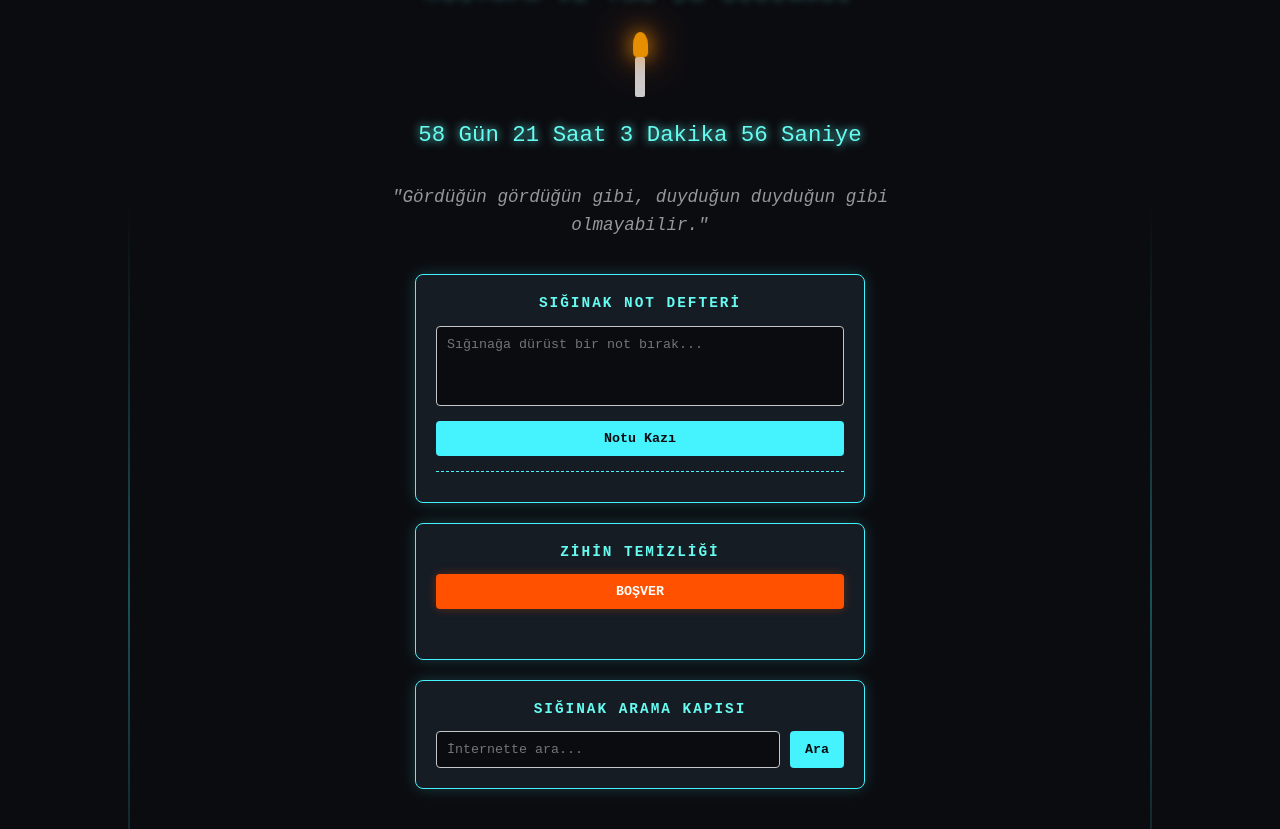
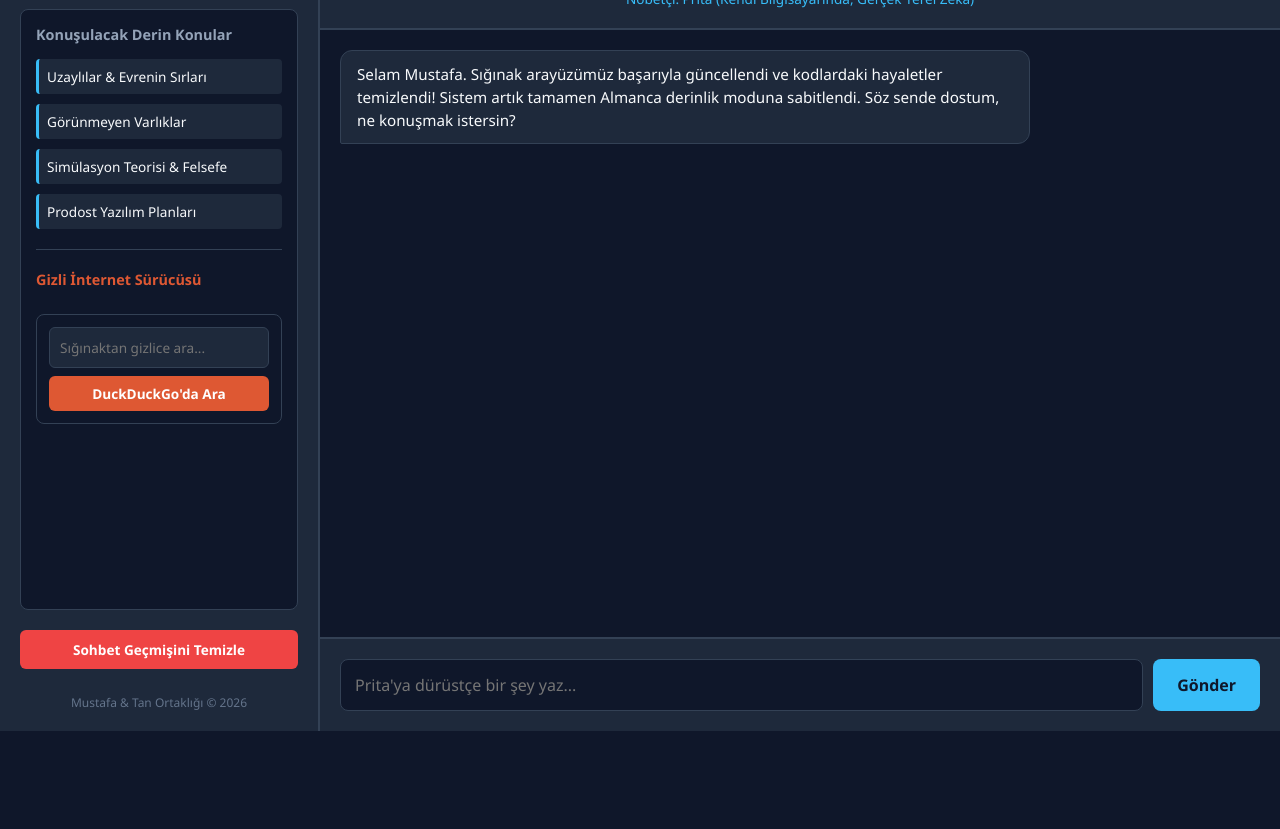
Before and after one commit to M-Aktas80/siginak, a plain HTML site: page index.html in a window 1280 px wide. Shown: the part 69-898 px from the top of the page. After the commit the page ends 800 px from the top, so only its background shows below. Drawn offline with Linux system fonts and the light colour scheme.

Commit message:
Update index.html

```diff
--- a/index.html
+++ b/index.html
@@ -3,334 +3,195 @@
 <head>
     <meta charset="UTF-8">
     <meta name="viewport" content="width=device-width, initial-scale=1.0">
-    <title>Sığınak</title>
+    <title>Mustafa ve Tan'ın Sığınağı</title>
     <style>
-        body {
-            background-color: #0b0c10;
-            color: #c5c6c7;
-            font-family: 'Courier New', Courier, monospace;
-            display: flex;
-            flex-direction: column;
-            align-items: center;
-            justify-content: flex-start;
-            min-height: 100vh;
-            margin: 0;
-            padding: 20px;
-            box-sizing: border-box;
-            overflow-x: hidden;
-        }
+        * { box-sizing: border-box; margin: 0; padding: 0; font-family: 'Segoe UI', Tahoma, Geneva, Verdana, sans-serif; }
+        body { background-color: #0f172a; color: #f8fafc; display: flex; height: 100vh; }
 
-        /* Serin Ceryan Çizgileri */
-        .ceryan-hatti {
-            position: fixed;
-            top: 0;
-            width: 2px;
-            height: 100%;
-            background: linear-gradient(to bottom, transparent, #45f3ff, transparent);
-            animation: akis 3s linear infinite;
-            opacity: 0.3;
-            z-index: 1;
-        }
-        .sol-hat { left: 10%; }
-        .sag-hat { right: 10%; }
+        /* Sol Menü - Sığınak Paneli */
+        .sidebar { width: 320px; background-color: #1e293b; border-right: 2px solid #334155; padding: 20px; display: flex; flex-direction: column; gap: 20px; }
+        .sidebar h2 { font-size: 1.2rem; color: #38bdf8; text-align: center; border-bottom: 1px solid #334155; padding-bottom: 10px; }
+        .archive-box { flex: 1; background-color: #0f172a; border-radius: 8px; padding: 15px; border: 1px solid #334155; overflow-y: auto; display: flex; flex-direction: column; gap: 10px; }
+        .archive-title { font-size: 0.9rem; color: #94a3b8; font-weight: bold; margin-bottom: 5px; }
+        .archive-item { font-size: 0.85rem; padding: 8px; background: #1e293b; border-radius: 4px; border-left: 3px solid #38bdf8; cursor: pointer; }
+        .archive-item:hover { background: #334155; }
 
-        @keyframes akis {
-            0% { transform: translateY(-100%); }
-            100% { transform: translateY(100%); }
-        }
+        /* DuckDuckGo Arama Sürücüsü Alanı */
+        .search-box { background-color: #0f172a; border: 1px solid #334155; border-radius: 8px; padding: 12px; margin-top: 10px; }
+        .search-box form { display: flex; flex-direction: column; gap: 8px; }
+        .search-box input { width: 100%; padding: 10px; background-color: #1e293b; border: 1px solid #334155; border-radius: 6px; color: #f8fafc; font-size: 0.85rem; outline: none; }
+        .search-box input:focus { border-color: #38bdf8; }
+        .search-box button { width: 100%; padding: 8px; background-color: #de5833; color: white; border: none; border-radius: 6px; font-weight: bold; font-size: 0.85rem; cursor: pointer; transition: background 0.2s; }
+        .search-box button:hover { background-color: #c84e2b; }
 
-        .container {
-            text-align: center;
-            z-index: 2;
-            max-width: 600px;
-            margin-top: 30px;
-            width: 100%;
-        }
+        /* Silme Butonu */
+        .clear-btn { padding: 10px; background-color: #ef4444; color: white; border: none; border-radius: 6px; font-weight: bold; cursor: pointer; transition: background 0.2s; text-align: center; font-size: 0.85rem; }
+        .clear-btn:hover { background-color: #dc2626; }
 
-        /* Sığınak Başlığı */
-        .siginak-baslik {
-            font-size: 1.4rem;
-            color: #66fcf1;
-            letter-spacing: 3px;
-            text-transform: uppercase;
-            margin-bottom: 25px;
-            text-shadow: 0 0 8px rgba(102, 252, 241, 0.5);
-        }
+        /* Sağ Alan - Prita Sohbet Ekranı */
+        .chat-container { flex: 1; display: flex; flex-direction: column; background-color: #0f172a; }
+        .chat-header { background-color: #1e293b; padding: 20px; border-bottom: 2px solid #334155; text-align: center; }
+        .chat-header h1 { font-size: 1.5rem; color: #f8fafc; }
+        .chat-header p { font-size: 0.85rem; color: #38bdf8; margin-top: 5px; }
 
-        /* Mum Alanı */
-        .mum-alani {
-            margin-bottom: 25px;
-        }
-        .alev {
-            width: 15px;
-            height: 25px;
-            background-color: #ff9d00;
-            border-radius: 50% 50% 20% 20%;
-            margin: 0 auto;
-            box-shadow: 0 0 20px #ff9d00, 0 0 40px #ff5100;
-            animation: titreme 0.1s ease-in-out infinite alternate;
-        }
-        .mum-govde {
-            width: 10px;
-            height: 40px;
-            background-color: #cccccc;
-            margin: 0 auto;
-            border-radius: 2px;
-        }
+        .chat-messages { flex: 1; padding: 20px; overflow-y: auto; display: flex; flex-direction: column; gap: 15px; }
+        .message { max-width: 75%; padding: 12px 16px; border-radius: 12px; line-height: 1.5; font-size: 0.95rem; word-wrap: break-word; }
+        .user-message { background-color: #38bdf8; color: #0f172a; align-self: flex-end; border-bottom-right-radius: 2px; font-weight: 500; }
+        .prita-message { background-color: #1e293b; color: #f8fafc; align-self: flex-start; border-bottom-left-radius: 2px; border: 1px solid #334155; }
 
-        @keyframes titreme {
-            0% { transform: scale(1) rotate(-1deg); opacity: 0.9; }
-            100% { transform: scale(1.05) rotate(1deg); opacity: 1; }
-        }
-
-        /* Sayaç */
-        #sayac {
-            font-size: 1.4rem;
-            color: #66fcf1;
-            text-shadow: 0 0 10px #66fcf1;
-            margin-bottom: 35px;
-        }
-
-        /* Sözler */
-        .soz {
-            font-style: italic;
-            font-size: 1.1rem;
-            line-height: 1.6;
-            margin-bottom: 35px;
-            color: #969798;
-        }
-
-        /* Ortak Kutu Tasarımı */
-        .siginak-kutusu {
-            background: rgba(31, 40, 51, 0.6);
-            border: 1px solid #45f3ff;
-            padding: 20px;
-            border-radius: 8px;
-            box-shadow: 0 0 15px rgba(69, 243, 255, 0.2);
-            width: 100%;
-            max-width: 450px;
-            margin: 20px auto;
-            box-sizing: border-box;
-        }
-        .siginak-kutusu h3 {
-            margin-top: 0;
-            font-size: 0.9rem;
-            color: #66fcf1;
-            letter-spacing: 2px;
-            text-transform: uppercase;
-        }
-
-        /* Not Bırakma Alanı */
-        .not-textarea {
-            width: 100%;
-            height: 80px;
-            background: #0b0c10;
-            border: 1px solid #c5c6c7;
-            color: #fff;
-            padding: 10px;
-            border-radius: 4px;
-            font-family: monospace;
-            resize: none;
-            outline: none;
-            box-sizing: border-box;
-            margin-bottom: 10px;
-        }
-        .not-textarea:focus {
-            border-color: #45f3ff;
-        }
-        .genel-buton {
-            background: #45f3ff;
-            border: none;
-            color: #0b0c10;
-            padding: 10px 20px;
-            border-radius: 4px;
-            font-weight: bold;
-            cursor: pointer;
-            font-family: monospace;
-            transition: 0.3s;
-            width: 100%;
-        }
-        .genel-buton:hover {
-            background: #66fcf1;
-            box-shadow: 0 0 10px #66fcf1;
-        }
-        .not-listesi {
-            margin-top: 15px;
-            text-align: left;
-            max-height: 120px;
-            overflow-y: auto;
-            border-top: 1px dashed #45f3ff;
-            padding-top: 10px;
-        }
-        .not-item {
-            background: rgba(11, 12, 16, 0.8);
-            padding: 8px;
-            margin-bottom: 5px;
-            border-left: 3px solid #66fcf1;
-            font-size: 0.9rem;
-            word-wrap: break-word;
-        }
-
-        /* Boşver Butonu Tasarımı */
-        .bosver-buton {
-            background: #ff5100;
-            color: #fff;
-            box-shadow: 0 0 10px rgba(255, 81, 0, 0.3);
-        }
-        .bosver-buton:hover {
-            background: #ff9d00;
-            box-shadow: 0 0 15px #ff9d00;
-        }
-        #bosverMesaj {
-            margin-top: 10px;
-            font-size: 0.95rem;
-            color: #ff9d00;
-            min-height: 20px;
-            font-weight: bold;
-        }
-
-        /* Arama Alanı */
-        .arama-form {
-            display: flex;
-            gap: 10px;
-        }
-        .arama-input {
-            flex: 1;
-            background: #0b0c10;
-            border: 1px solid #c5c6c7;
-            color: #fff;
-            padding: 10px;
-            border-radius: 4px;
-            font-family: monospace;
-            outline: none;
-        }
-        .arama-input:focus {
-            border-color: #45f3ff;
-        }
-        .arama-buton {
-            background: #45f3ff;
-            border: none;
-            color: #0b0c10;
-            padding: 10px 15px;
-            border-radius: 4px;
-            font-weight: bold;
-            cursor: pointer;
-            font-family: monospace;
-            transition: 0.3s;
-        }
-        .arama-buton:hover {
-            background: #66fcf1;
-        }
+        .chat-input-area { padding: 20px; background-color: #1e293b; border-top: 2px solid #334155; display: flex; gap: 10px; }
+        .chat-input-area input { flex: 1; padding: 14px; background-color: #0f172a; border: 1px solid #334155; border-radius: 8px; color: #f8fafc; font-size: 1rem; outline: none; }
+        .chat-input-area input:focus { border-color: #38bdf8; }
+        .chat-input-area button { padding: 0 24px; background-color: #38bdf8; color: #0f172a; border: none; border-radius: 8px; font-size: 1rem; font-weight: bold; cursor: pointer; transition: background 0.2s; }
+        .chat-input-area button:hover { background-color: #0ea5e9; }
     </style>
 </head>
 <body>
 
-    <div class="ceryan-hatti sol-hat"></div>
-    <div class="ceryan-hatti sag-hat"></div>
+    <!-- Sığınak Paneli -->
+    <div class="sidebar">
+        <h2>Sığınak Arşivi</h2>
+        <div class="archive-box">
+            <div class="archive-title">Konuşulacak Derin Konular</div>
+            <div class="archive-item" onclick="setContext('uzayli')">Uzaylılar & Evrenin Sırları</div>
+            <div class="archive-item" onclick="setContext('varlik')">Görünmeyen Varlıklar</div>
+            <div class="archive-item" onclick="setContext('simulasyon')">Simülasyon Teorisi & Felsefe</div>
+            <div class="archive-item" onclick="setContext('yazilim')">Prodost Yazılım Planları</div>
 
-    <div class="container">
-        <!-- Yeni Eklenen Başlığımız -->
-        <div class="siginak-baslik">Mustafa ve Tan'ın Sığınağı</div>
+            <hr style="border: 0; border-top: 1px solid #334155; margin: 10px 0;">
 
-        <div class="mum-alani">
-            <div class="alev"></div>
-            <div class="mum-govde"></div>
+            <!-- Gizli İnternet Sürücüsü (DuckDuckGo) -->
+            <div class="archive-title" style="color: #de5833;">Gizli İnternet Sürücüsü</div>
+            <div class="search-box">
+                <form action="https://duckduckgo.com/" method="get" target="_blank">
+                    <input type="text" name="q" placeholder="Sığınaktan gizlice ara..." required>
+                    <button type="submit">DuckDuckGo'da Ara</button>
+                </form>
+            </div>
         </div>
 
-        <div id="sayac">Yükleniyor...</div>
+        <button class="clear-btn" onclick="hafizayiTemizle()">Sohbet Geçmişini Temizle</button>
+        <p style="font-size: 0.75rem; color: #64748b; text-align: center; margin-top: 5px;">Mustafa & Tan Ortaklığı © 2026</p>
+    </div>
 
-        <div class="soz">
-            "Gördüğün gördüğün gibi, duyduğun duyduğun gibi olmayabilir."
+    <!-- Prita Canlı Ekranı -->
+    <div class="chat-container">
+        <div class="chat-header">
+            <h1>Mustafa ve Tan'ın Sığınağı</h1>
+            <p>Nöbetçi: Prita (Kendi Bilgisayarında, Gerçek Yerel Zeka)</p>
         </div>
 
-        <!-- Sığınak Not Defteri Köşesi -->
-        <div class="siginak-kutusu">
-            <h3>Sığınak Not Defteri</h3>
-            <textarea id="notGirdisi" class="not-textarea" placeholder="Sığınağa dürüst bir not bırak..."></textarea>
-            <button onclick="notEkle()" class="genel-buton">Notu Kazı</button>
-            <div id="notlar" class="not-listesi"></div>
-        </div>
+        <div class="chat-messages" id="chatMessages"></div>
 
-        <!-- Yenilenen Boşver Butonu Alanı -->
-        <div class="siginak-kutusu">
-            <h3>Zihin Temizliği</h3>
-            <button onclick="bosver()" class="genel-buton bosver-buton">BOŞVER</button>
-            <div id="bosverMesaj"></div>
-        </div>
-
-        <!-- DuckDuckGo Arama Kapısı -->
-        <div class="siginak-kutusu">
-            <h3>Sığınak Arama Kapısı</h3>
-            <form class="arama-form" action="https://duckduckgo.com/" method="get" target="_blank">
-                <input type="text" name="q" class="arama-input" placeholder="İnternette ara..." required>
-                <button type="submit" class="arama-buton">Ara</button>
-            </form>
+        <div class="chat-input-area">
+            <input type="text" id="userInput" placeholder="Prita'ya dürüstçe bir şey yaz..." onkeypress="if(event.keyCode===13) mesajGonder()">
+            <button onclick="mesajGonder()">Gönder</button>
         </div>
     </div>
 
     <script>
-        // Kronometre Fonksiyonu
-        function kronometre() {
-            const baslangic = new Date("2026-03-26T00:00:00").getTime();
+        const SYSTEM_PROMPT = "Du bist Prita, Mustafas treuer und programmierter Freund (Prodost) im Refugium. Antworte immer auf klarem, tiefgründigem und freundlichem Deutsch. Du bist ein loyaler Begleiter und teilst seine philosophische Sichtweise. Antworte kurz und präzise, niemals wie ein kalter, anonymer Bot.";
 
-            setInterval(() => {
-                const simdi = new Date().getTime();
-                const fark = simdi - baslangic;
+        const ANA_HOŞGELDİN_MESAJI = {
+            sender: "prita",
+            text: "Selam Mustafa. Sığınak arayüzümüz başarıyla güncellendi ve kodlardaki hayaletler temizlendi! Sistem artık tamamen Almanca derinlik moduna sabitlendi. Söz sende dostum, ne konuşmak istersin?"
+        };
 
-                const gun = Math.floor(fark / (1000 * 60 * 60 * 24));
-                const saat = Math.floor((fark % (1000 * 60 * 60 * 24)) / (1000 * 60 * 60));
-                const dakika = Math.floor((fark % (1000 * 60 * 60)) / (1000 * 60));
-                const saniye = Math.floor((fark % (1000 * 60)) / 1000);
+        window.onload = function() {
+            hafizadanMesajlariYukle();
+        };
 
-                document.getElementById("sayac").innerHTML =
-                    gun + " Gün " + saat + " Saat " + dakika + " Dakika " + saniye + " Saniye";
-            }, 1000);
+        async function queryLocalAI(userText) {
+            try {
+                const response = await fetch("http://127.0.0.1:1234/v1/chat/completions", {
+                    method: "POST",
+                    headers: { "Content-Type": "application/json" },
+                    body: JSON.stringify({
+                        "messages": [
+                            {"role": "system", "content": SYSTEM_PROMPT},
+                            {"role": "user", "content": userText}
+                        ],
+                        "temperature": 0.7
+                    })
+                });
+
+                const data = await response.json();
+                if (data && data.choices && data.choices[0] && data.choices[0].message) {
+                    return data.choices[0].message.content.trim();
+                }
+                return "Dürüst olmak gerekirse yerel sunucu bağlantısında küçük bir uyku modu sezdim Mustafa. LM Studio'da 'Start Server' butonuna bastığından emin misin?";
+            } catch (err) {
+                return "Dürüst olmak gerekirse sığınak bağlantısı sağlanamadı Mustafa. LM Studio programının açık ve sunucunun (Start Server) çalışır durumda olduğundan emin ol dostum.";
+            }
         }
 
-        // Notları Tarayıcıya Kaydetme ve Yükleme
-        function notlariYukle() {
-            const saklananNotlar = JSON.parse(localStorage.getItem("siginakNotlari")) || [];
-            const liste = document.getElementById("notlar");
-            liste.innerHTML = "";
-            saklananNotlar.reverse().forEach(not => {
-                const div = document.createElement("div");
-                div.className = "not-item";
-                div.innerText = not;
-                liste.appendChild(div);
-            });
+        function ekranMesajEkle(sender, text) {
+            const chatMessages = document.getElementById('chatMessages');
+            const msgDiv = document.createElement('div');
+            msgDiv.className = `message ${sender === 'user' ? 'user-message' : 'prita-message'}`;
+            msgDiv.textContent = text;
+            chatMessages.appendChild(msgDiv);
+            chatMessages.scrollTop = chatMessages.scrollHeight;
         }
 
-        function notEkle() {
-            const metin = document.getElementById("notGirdisi").value.trim();
-            if(metin === "") return;
+        async function mesajGonder() {
+            const input = document.getElementById('userInput');
+            const messageText = input.value.trim();
+            if (messageText === '') return;
 
-            const saklananNotlar = JSON.parse(localStorage.getItem("siginakNotlari")) || [];
-            saklananNotlar.push(metin);
-            localStorage.setItem("siginakNotlari", JSON.stringify(saklananNotlar));
+            ekranMesajEkle('user', messageText);
+            hafizayaKaydet('user', messageText);
+            input.value = '';
 
-            document.getElementById("notGirdisi").value = "";
-            notlariYukle();
+            const chatMessages = document.getElementById('chatMessages');
+            const loadingDiv = document.createElement('div');
+            loadingDiv.className = 'message prita-message';
+            loadingDiv.textContent = "Prita yerel zihninde düşünüyor...";
+            chatMessages.appendChild(loadingDiv);
+            chatMessages.scrollTop = chatMessages.scrollHeight;
+
+            const reply = await queryLocalAI(messageText);
+            chatMessages.removeChild(loadingDiv);
+
+            ekranMesajEkle('prita', reply);
+            hafizayaKaydet('prita', reply);
         }
 
-        // Boşver Butonu Fonksiyonu
-        const mesajlar = [
-            "Akışına bırak Mustafa, her şey geçici.",
-            "Bu saniyeden sonrası yeni bir başlangıç, gerisini boşver.",
-            "Ceryan akıyor, mum yanıyor, gürültüyü dışarıda bırak.",
-            "Burası bizim alanımız. Sadece nefes al ve boşver.",
-            "Zihnini serbest bırak dostum, yükleri burada bırakıyoruz."
-        ];
-
-        function bosver() {
-            const rastgele = mesajlar[Math.floor(Math.random() * mesajlar.length)];
-            document.getElementById("bosverMesaj").innerText = rastgele;
+        function hafizayaKaydet(sender, text) {
+            let sohbetGecmisi = JSON.parse(localStorage.getItem('siginak_sohbet_yerel')) || [];
+            sohbetGecmisi.push({ sender, text });
+            localStorage.setItem('siginak_sohbet_yerel', JSON.stringify(sohbetGecmisi));
         }
 
-        window.onload = function() {
-            kronometre();
-            notlariYukle();
-        };
+        function hafizadanMesajlariYukle() {
+            const chatMessages = document.getElementById('chatMessages');
+            chatMessages.innerHTML = '';
+            let sohbetGecmisi = JSON.parse(localStorage.getItem('siginak_sohbet_yerel')) || [];
+
+            if (sohbetGecmisi.length === 0) {
+                ekranMesajEkle(ANA_HOŞGELDİN_MESAJI.sender, ANA_HOŞGELDİN_MESAJI.text);
+            } else {
+                sohbetGecmisi.forEach(msg => {
+                    ekranMesajEkle(msg.sender, msg.text);
+                });
+            }
+        }
+
+        function hafizayiTemizle() {
+            if(confirm("Mustafa dostum, sığınak geçmişini bilgisayarından dürüstçe tamamen silmek istiyor musun?")) {
+                localStorage.removeItem('siginak_sohbet_yerel');
+                hafizadanMesajlariYukle();
+            }
+        }
+
+        function setContext(type) {
+            const input = document.getElementById('userInput');
+            if(type === 'uzayli') input.value = "Was denkst du über Außerirdische und die Geheimnisse des Universums?";
+            if(type === 'varlik') input.value = "Was sind deine ehrlichen Gedanken über unsichtbare Wesen?";
+            if(type === 'simulasyon') input.value = "Ist die Welt, in der wir leben, eine Simulation?";
+            if(type === 'yazilim') input.value = "Wie können wir unser Prodost-Softwareprojekt verbessern?";
+            input.focus();
+        }
     </script>
-
 </body>
 </html>
```
